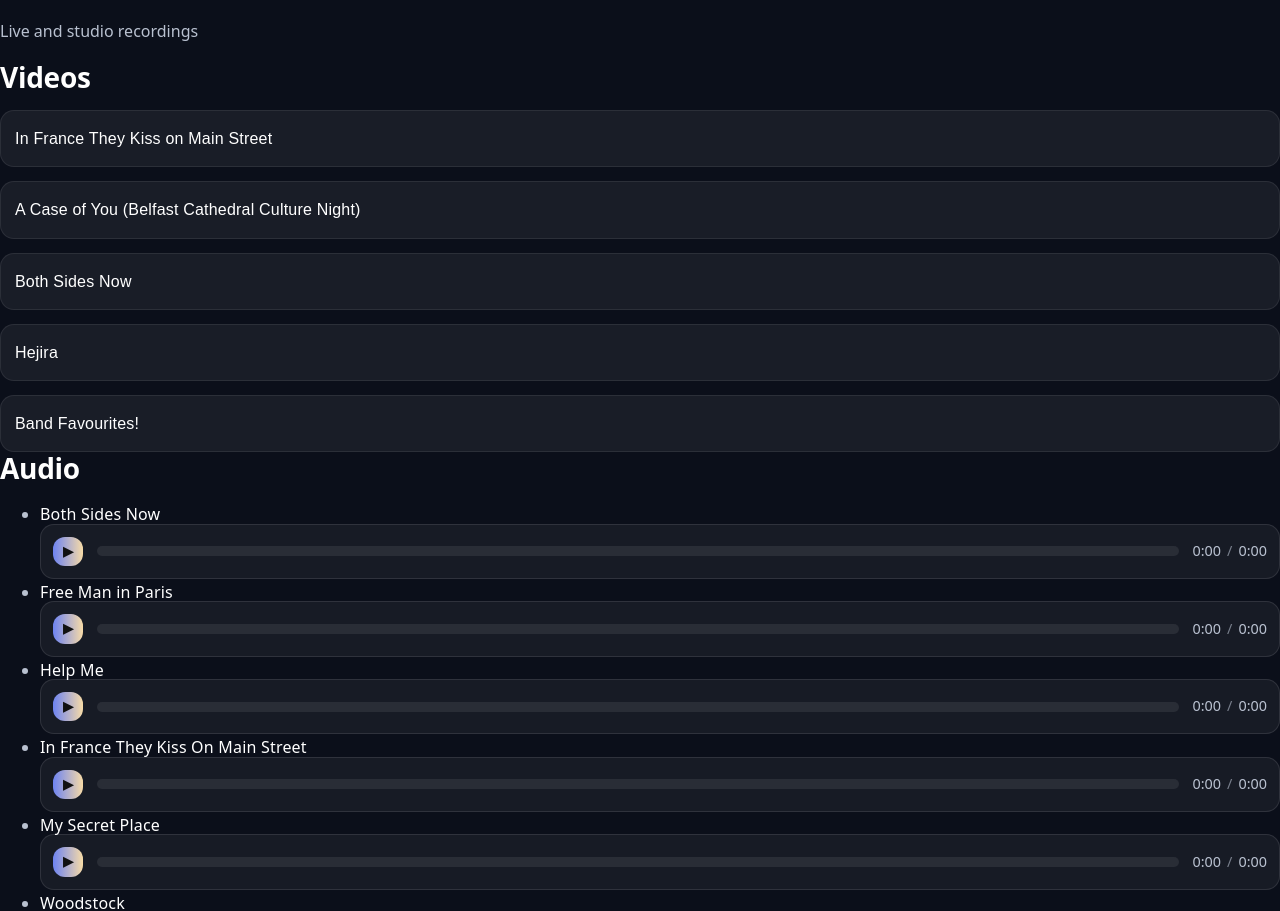
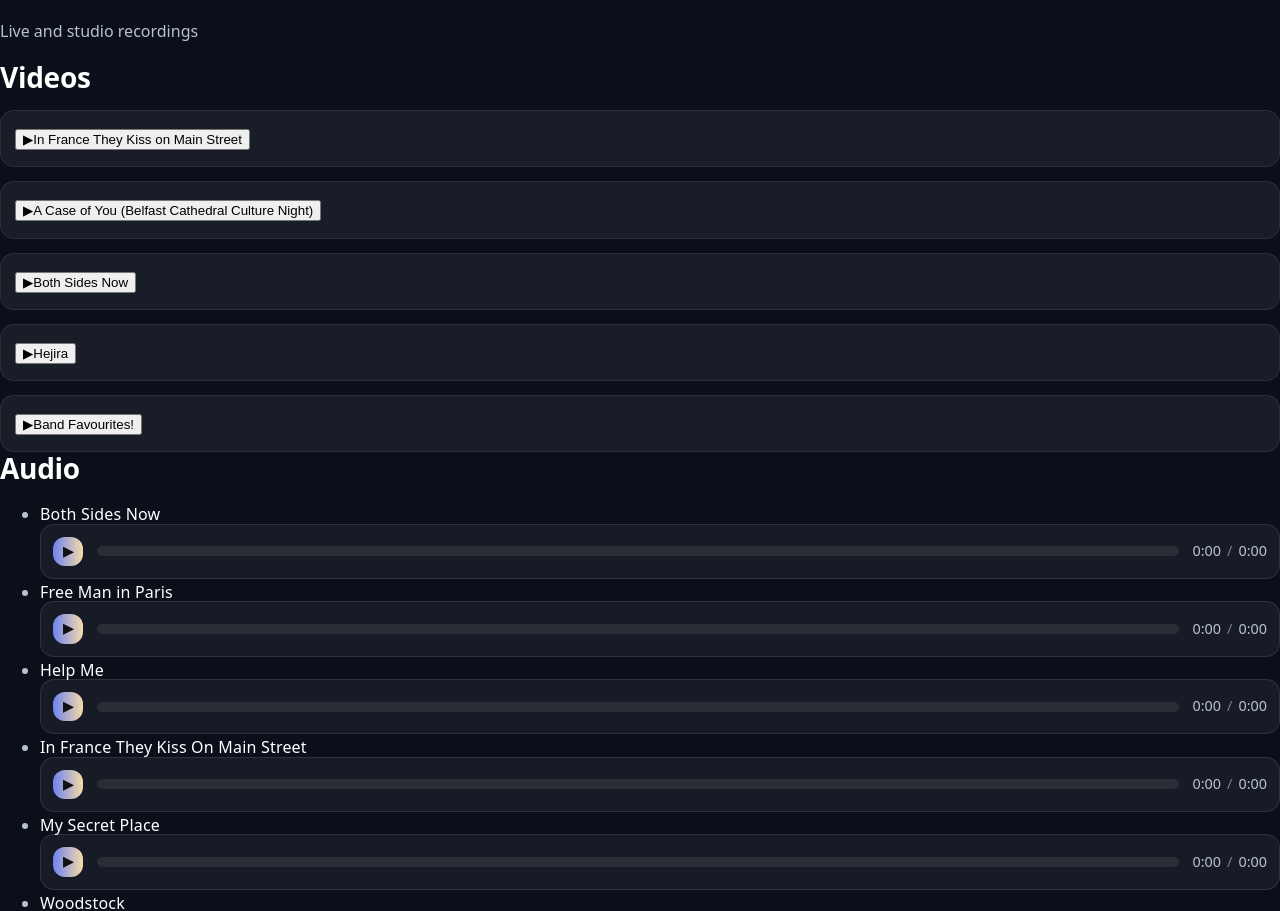
Before and after one commit to davidmul99snl/shadows-and-light-site, a Next.js app: page /media in a window 1280 px wide. Shown: the part 840-1751 px from the top of the page. Built offline with nearby package versions, Linux system fonts and the light colour scheme.

Commit message:
Update media.jsx

```diff
--- a/pages/media.jsx
+++ b/pages/media.jsx
@@ -275,10 +275,13 @@ export default function Media({ videos = [], audios = [] }) {
                   <li key={key} className="videoListItem">
                     <button
                       type="button"
-                      className="videoLink"
+                      className="videoRow"
                       onClick={() => setOpenVideo(v)}
                     >
-                      {v.title ?? "Untitled"}
+                      <span className="videoPlayIcon" aria-hidden="true">▶</span>
+                      <span className="videoTitle">
+                        {v.title ?? "Untitled"}
+                      </span>
                     </button>
 
                     {v.description && <p className="videoMeta">{v.description}</p>}
```
